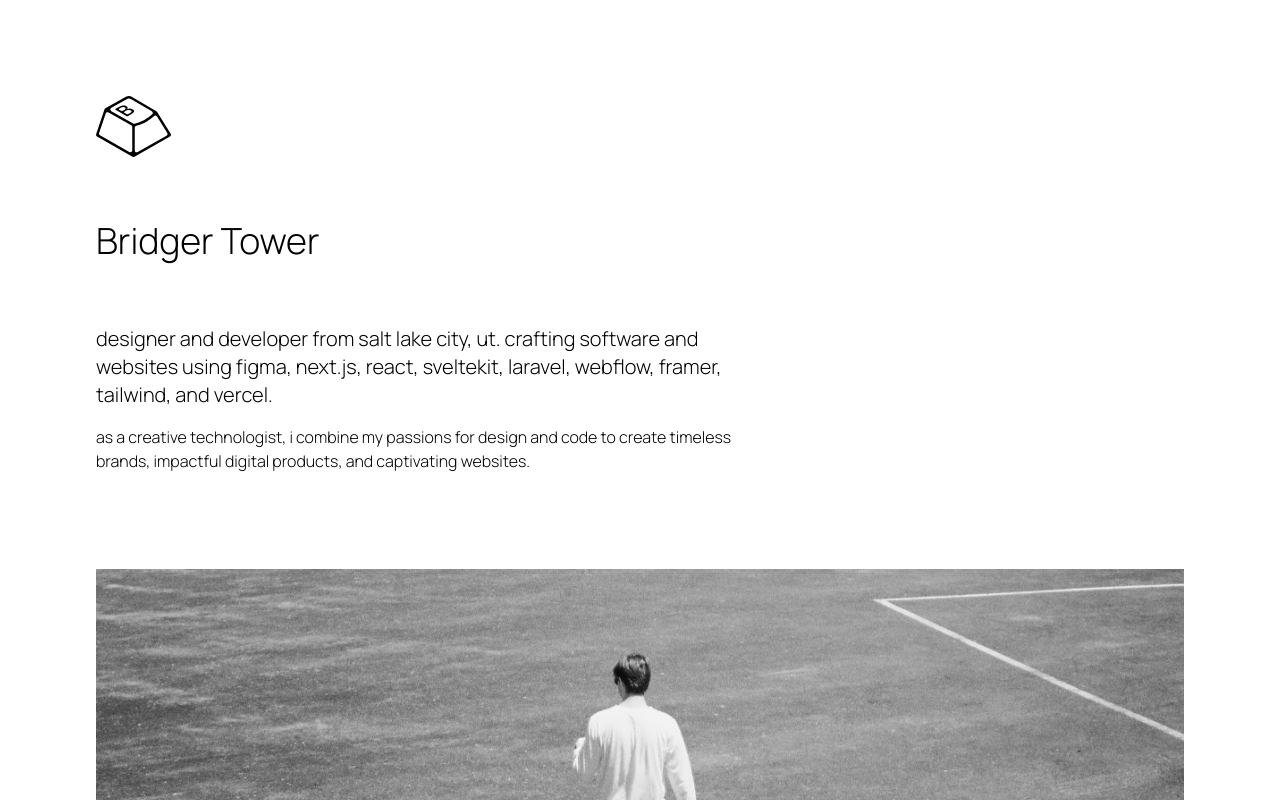
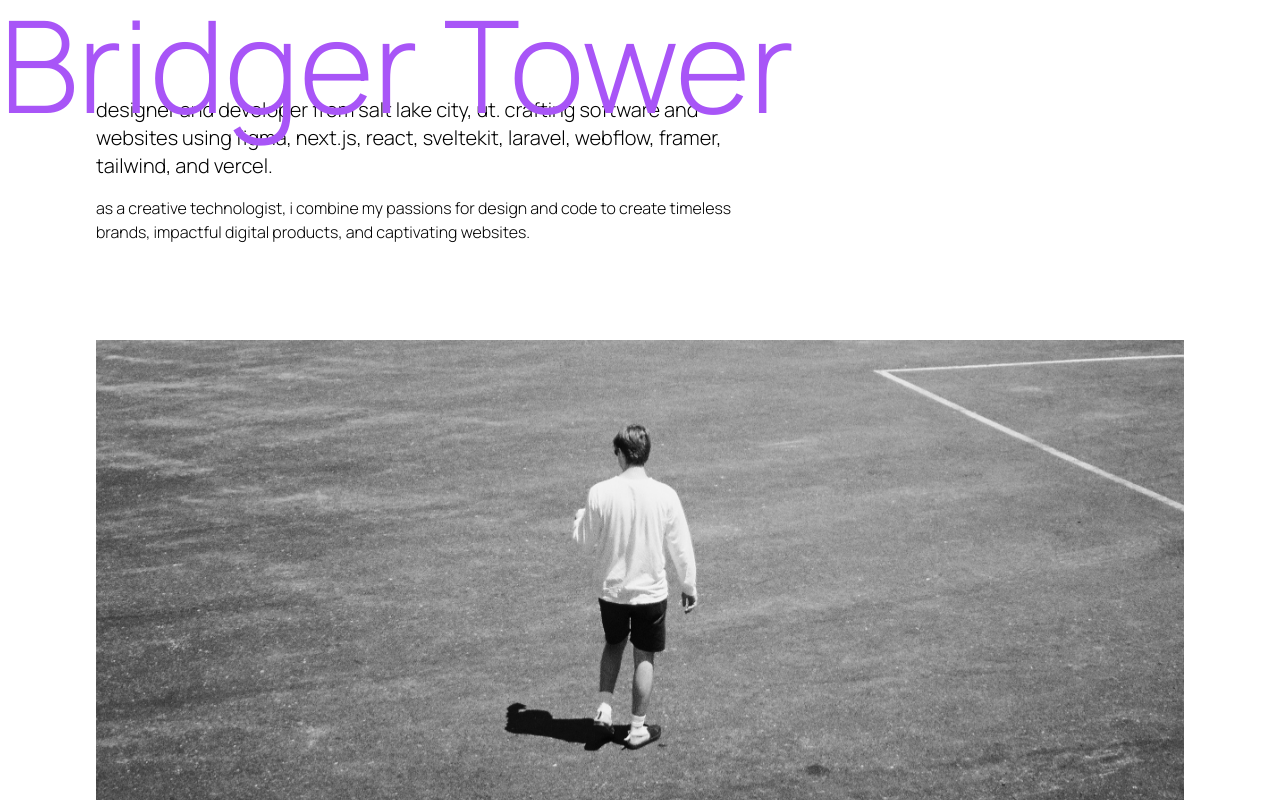
Before and after one commit to brijr/home, a Next.js app: page / in a window 1280 px wide. Shown: the top 800 px of the page. Built offline with nearby package versions, Linux system fonts and the light colour scheme.

Commit message:
allow className on section

```diff
--- a/components/Hero.jsx
+++ b/components/Hero.jsx
@@ -6,10 +6,7 @@ import Section from '@/components/Section';
 export default function Hero() {
   return (
     <Section>
-			<Link href="/" className="mb-12 block">
-				<Image src={Cap} alt="bridger tower key cap" width={75} className="dark:invert logo" />
-			</Link>
-			<h1 className="text-4xl text-black dark:text-white transition-all hover:text-purple-500 hover:cursor-not-allowed mb-12 normal-case">
+      <h1 className="text-9xl absolute top-0 left-0 text-black dark:text-white transition-all hover:text-purple-500 hover:cursor-not-allowed mb-12 normal-case">
         Bridger Tower
       </h1>
       <h2 className="intro-h2 text-xl">
--- a/components/Section.jsx
+++ b/components/Section.jsx
@@ -1,6 +1,6 @@
-const Section = ({ children }) => {
+const Section = ({ children, className = "" }) => {
   return (
-    <section className="mb-24 max-w-screen-sm flex flex-col gap-4">
+    <section className={`mb-24 max-w-screen-sm flex flex-col gap-4 ${className}`}>
       {children}
     </section>
   );
```
Lines whose indentation alone changed are shown as unchanged.
